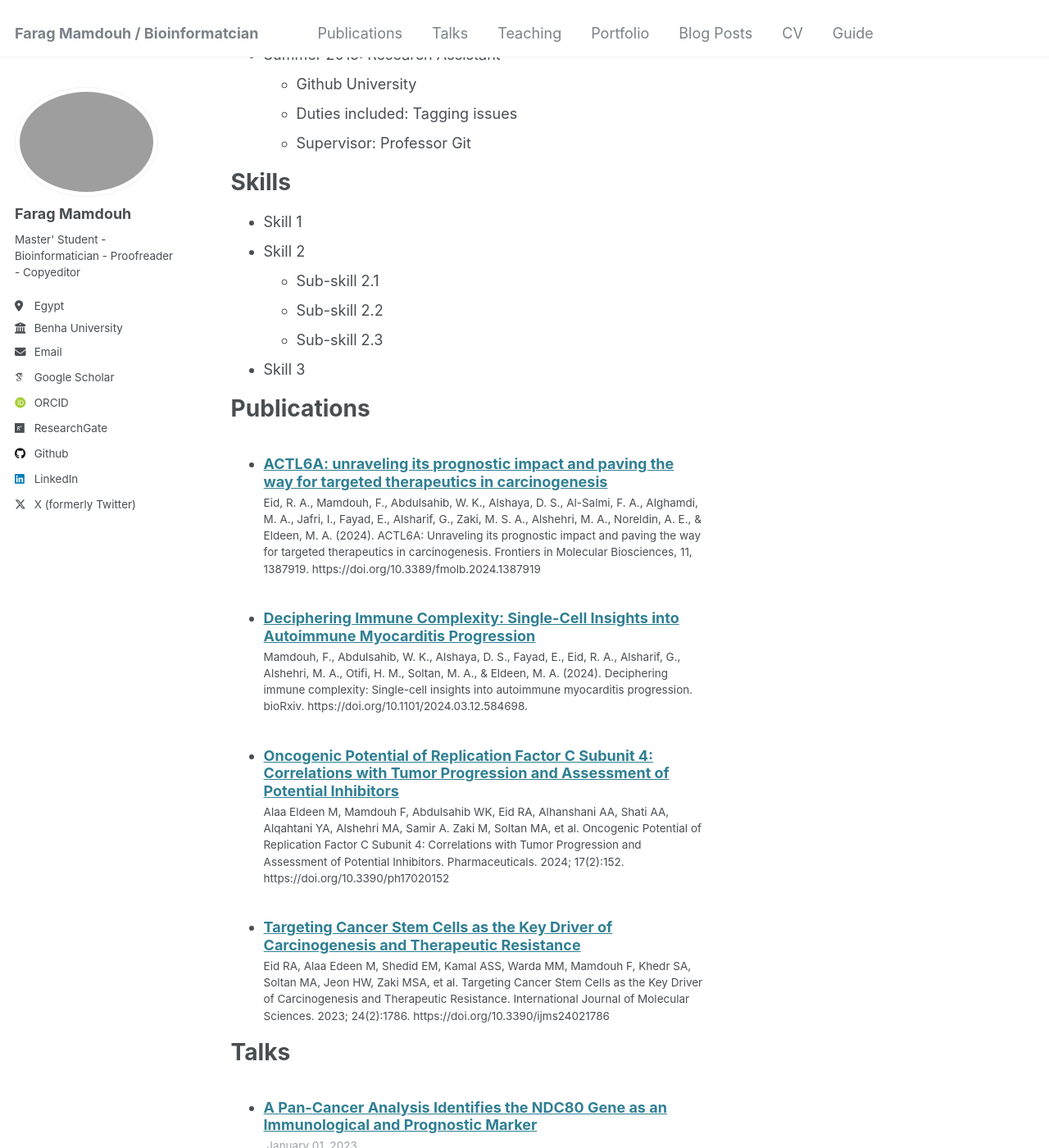
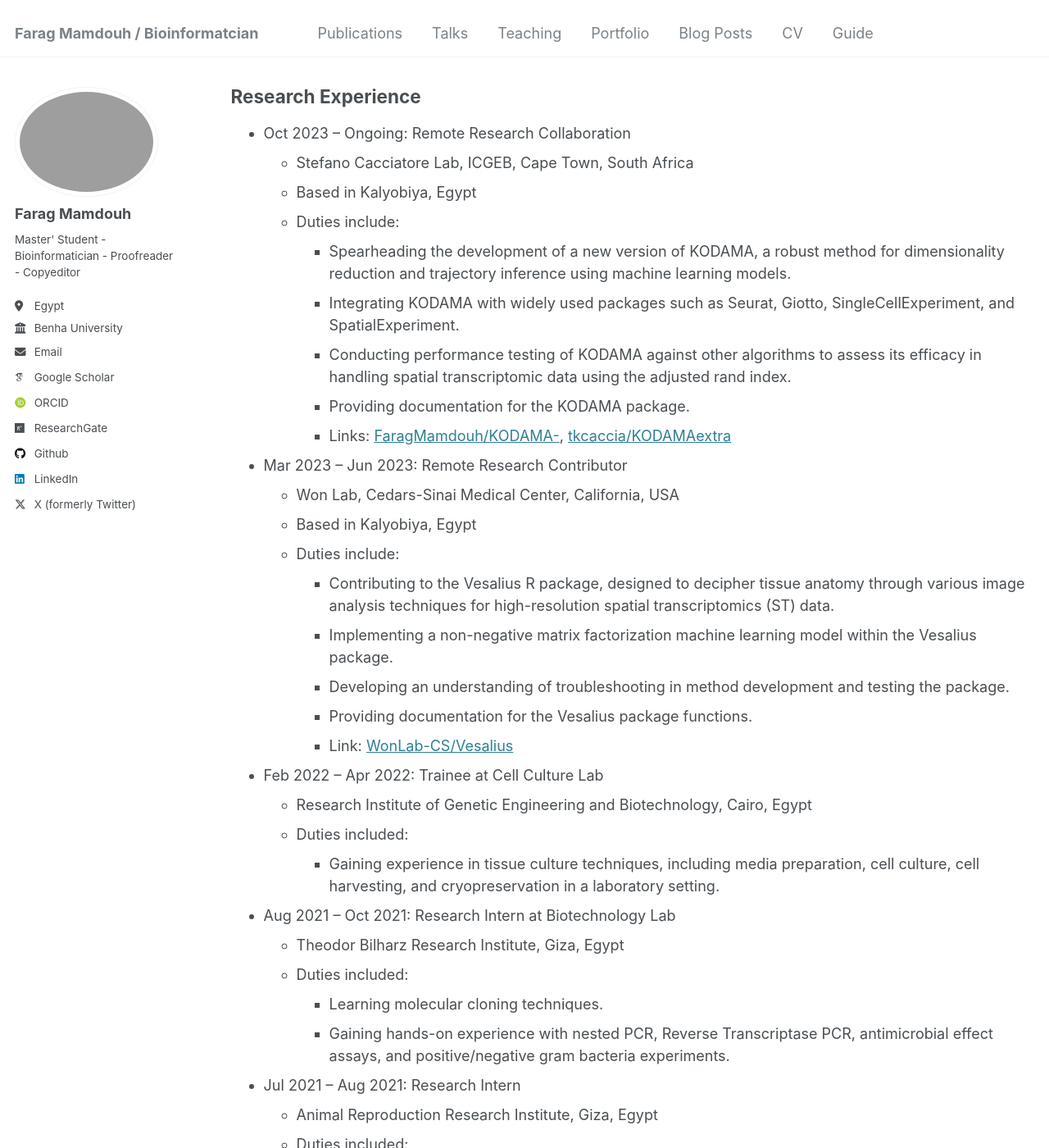
Before and after one commit to FaragMamdouh/FaragMamdouh.github.io, a Jekyll site: the page built from _pages/cv.md, in a window 1280 px wide and 1400 px high, scrolled down 750 px. Shown: the whole window at 82% size. Built offline with Jekyll 4.4.1, drawn with Linux system fonts in a browser that asks for light colours; some web fonts are replaced; some of the changed text lies outside the part shown.

Commit message:
Update cv.md

```diff
--- a/_pages/cv.md
+++ b/_pages/cv.md
@@ -23,29 +23,58 @@ Benha University, Benha, Egypt
 
 Work experience
 ======
-* Spring 2024: Academic Pages Collaborator
-  * Github University
-  * Duties includes: Updates and improvements to template
-  * Supervisor: The Users
+* Aug 2023 – Ongoing: Bioinformatician
+  * EdigenomiX Scientific Co., Ltd
+  * Zagazig, Egypt
+  * Duties include:
+    - Conducting statistical analysis
+    - Performing NGS data analysis
+    - Conducting single-cell genomics data analysis and visualization
 
-* Fall 2015: Research Assistant
-  * Github University
-  * Duties included: Merging pull requests
-  * Supervisor: Professor Hub
 
-* Summer 2015: Research Assistant
-  * Github University
-  * Duties included: Tagging issues
-  * Supervisor: Professor Git
+Research experience
+======
+## Research Experience
 
-Skills
-======
-* Skill 1
-* Skill 2
-  * Sub-skill 2.1
-  * Sub-skill 2.2
-  * Sub-skill 2.3
-* Skill 3
+* Oct 2023 – Ongoing: Remote Research Collaboration
+  * Stefano Cacciatore Lab, ICGEB, Cape Town, South Africa
+  * Based in Kalyobiya, Egypt
+  * Duties include:
+    - Spearheading the development of a new version of KODAMA, a robust method for dimensionality reduction and trajectory inference using machine learning models.
+    - Integrating KODAMA with widely used packages such as Seurat, Giotto, SingleCellExperiment, and SpatialExperiment.
+    - Conducting performance testing of KODAMA against other algorithms to assess its efficacy in handling spatial transcriptomic data using the adjusted rand index.
+    - Providing documentation for the KODAMA package.
+    * Links: [FaragMamdouh/KODAMA-](https://github.com/FaragMamdouh/KODAMA-/tree/main), [tkcaccia/KODAMAextra](https://github.com/tkcaccia/KODAMAextra)
+
+* Mar 2023 – Jun 2023: Remote Research Contributor
+  * Won Lab, Cedars-Sinai Medical Center, California, USA
+  * Based in Kalyobiya, Egypt
+  * Duties include:
+    - Contributing to the Vesalius R package, designed to decipher tissue anatomy through various image analysis techniques for high-resolution spatial transcriptomics (ST) data.
+    - Implementing a non-negative matrix factorization machine learning model within the Vesalius package.
+    - Developing an understanding of troubleshooting in method development and testing the package.
+    - Providing documentation for the Vesalius package functions.
+    * Link: [WonLab-CS/Vesalius](https://github.com/WonLab-CS/Vesalius)
+
+* Feb 2022 – Apr 2022: Trainee at Cell Culture Lab
+  * Research Institute of Genetic Engineering and Biotechnology, Cairo, Egypt
+  * Duties included:
+    - Gaining experience in tissue culture techniques, including media preparation, cell culture, cell harvesting, and cryopreservation in a laboratory setting.
+
+* Aug 2021 – Oct 2021: Research Intern at Biotechnology Lab
+  * Theodor Bilharz Research Institute, Giza, Egypt
+  * Duties included:
+    - Learning molecular cloning techniques.
+    - Gaining hands-on experience with nested PCR, Reverse Transcriptase PCR, antimicrobial effect assays, and positive/negative gram bacteria experiments.
+
+* Jul 2021 – Aug 2021: Research Intern
+  * Animal Reproduction Research Institute, Giza, Egypt
+  * Duties included:
+    - Conducting DNA and RNA extraction processes to ensure high-quality nucleic acid samples for downstream analysis.
+    - Executing conventional and real-time PCR techniques.
+    - Demonstrating troubleshooting proficiency to resolve technical issues and ensure reliable experimental outcomes.
+    - Managing and maintaining lab equipment.
+
 
 Publications
 ======
```
